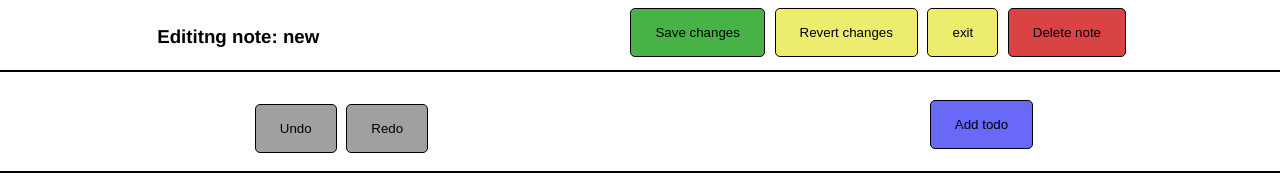
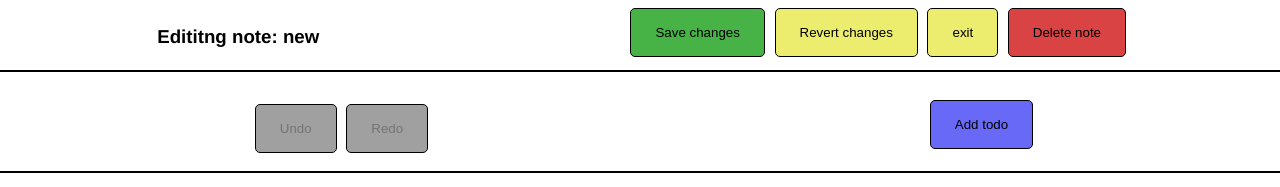
Before and after one commit to wvovaw/vue-todo, a Vue app: page / in a window 1280 px wide. Both pictures are taken after a click on the button "Create new". Shown: the top 187 px of the page. Built offline with nearby package versions, Linux system fonts and the light colour scheme.

Commit message:
Implemented Undo/Redo

```diff
--- a/package.json
+++ b/package.json
@@ -10,6 +10,7 @@
   },
   "dependencies": {
     "core-js": "^3.8.3",
+    "lodash": "^4.17.21",
     "vue": "^3.2.13",
     "vue-router": "^4.0.3",
     "vuex": "^4.0.0"
--- a/src/views/EditView.vue
+++ b/src/views/EditView.vue
@@ -23,10 +23,10 @@
     <ControlsBar>
       <template #left>
         <div class="buttons">
-          <button class="is-regular" @click="undoLastChange">
+          <button class="is-regular" @click="undoLastChange" :disabled="!this.canUndo">
             Undo
           </button>
-          <button class="is-regular" @click="redoLastChange">
+          <button class="is-regular" @click="redoLastChange" :disabled="!this.canRedo">
             Redo
           </button>
         </div>
@@ -81,8 +81,6 @@ export default {
   components: { ControlsBar, TodoItem, ModalDialog },
   data() {
     return {
-      note: {},
-      backupNote: {},
       modal: {
         show: false,
         type: {}, // anchor for modal.types
@@ -114,6 +112,12 @@ export default {
           },
         },
       },
+      note: {},           // Reactive note object
+      backupNote: {},     // Initial note state. It is initialized before EditView comp mounts
+      pending: {},        // The note state pending to be written in done array
+      done: [],           // Undo array
+      undone: [],         // Redo array
+      newMutation: false, // Flag that saves watching.note from undo/redo operatitons
     };
   },
   methods: {
@@ -145,6 +149,8 @@ export default {
     },
     revertChanges() {
       this.note = JSON.parse(this.backupNote);
+      this.undone = [];
+      this.done = [];
     },
     addTodoEntry() {
       this.note.todo.push({ task: "", done: false });
@@ -152,26 +158,64 @@ export default {
     deleteTodoEntry(ix) {
       this.note.todo.splice(ix, 1);
     },
-    undoLastChange() {},
-    redoLastChange() {},
+    undoLastChange() {
+      if (this.canUndo) {
+        this.undone.push(JSON.stringify(this.note));
+        this.newMutation = false;
+        this.note = JSON.parse(this.done.pop());
+      }
+    },
+    redoLastChange() {
+      if (this.canRedo) {
+        this.done.push(JSON.stringify(this.note));
+        this.newMutation = false;
+        this.note = JSON.parse(this.undone.pop());
+      }
+    },
+  },
+  computed: {
+    canUndo() {
+      return this.done.length > 0;
+    },
+    canRedo() {
+      return this.undone.length > 0;
+    },
+  },
+  watch: {
+    // Watching on note.todo changes.
+    "note.todo": {
+      deep: true,
+      handler() {
+        if (this.newMutation) {                      // If it's not an undo or redo change but users change
+          this.undone = [];                         // Clear undo array
+          this.done.push(this.pending);             // Save prev note state
+          this.pending = JSON.stringify(this.note); // The next note's history state to save
+        }
+        else {
+          console.log("Working in history tree");
+          this.pending = JSON.stringify(this.note); // The next note's history state to save
+          this.newMutation = true;                  // turn off the undo/redo flag
+        }
+      },
+    },
   },
   beforeCreate() {
     // Check if user is trying to access invalid route before component created
     // "/edit/new" route is used for creating new note
     const id = this.$route.params.id;
     if (id != "new")
-      if (this.$store.getters.noteById(id) == undefined)
-        this.$router.push("/"); // Redirect to "/" if there is no such note with that id
+      if (this.$store.getters.noteById(id) == undefined) this.$router.push("/"); // Redirect to "/" if there is no such note with that id
   },
   beforeMount() {
     // Create not reactive copy of the note that appropriate to the route
     // It can be manipulated without impact on the main storage
     // Changes may be written if user push save button
     const id = this.$route.params.id;
-    if (id == "new") this.note = JSON.parse(JSON.stringify({ title: "New note", todo: [] }));
+    if (id == "new")
+      this.note = JSON.parse(JSON.stringify({ title: "New note", todo: [] }));
     if (this.$store.getters.noteById(id) != undefined)
-        this.note = JSON.parse(JSON.stringify(this.$store.getters.noteById(id)));
-    this.backupNote = JSON.stringify(this.note);
+      this.note = JSON.parse(JSON.stringify(this.$store.getters.noteById(id)));
+    this.backupNote = this.pending = JSON.stringify(this.note);
   },
 };
 </script>
```
Also changed, not shown: 1 other file (tests, documents, lock files or other folders).
